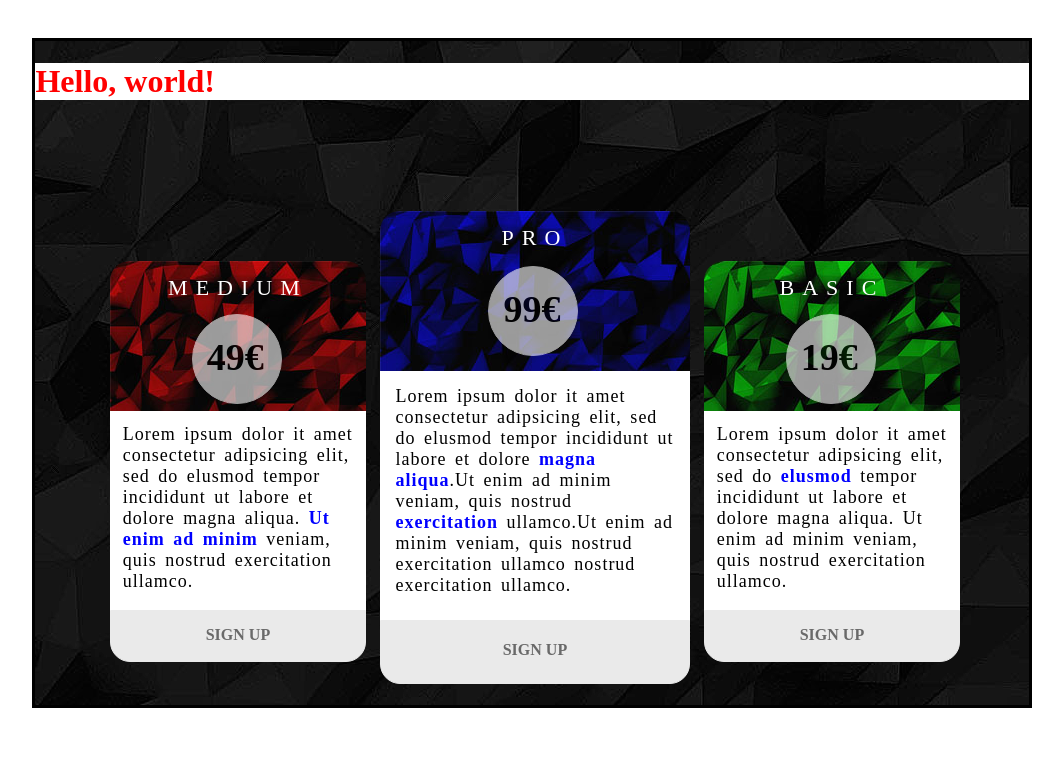
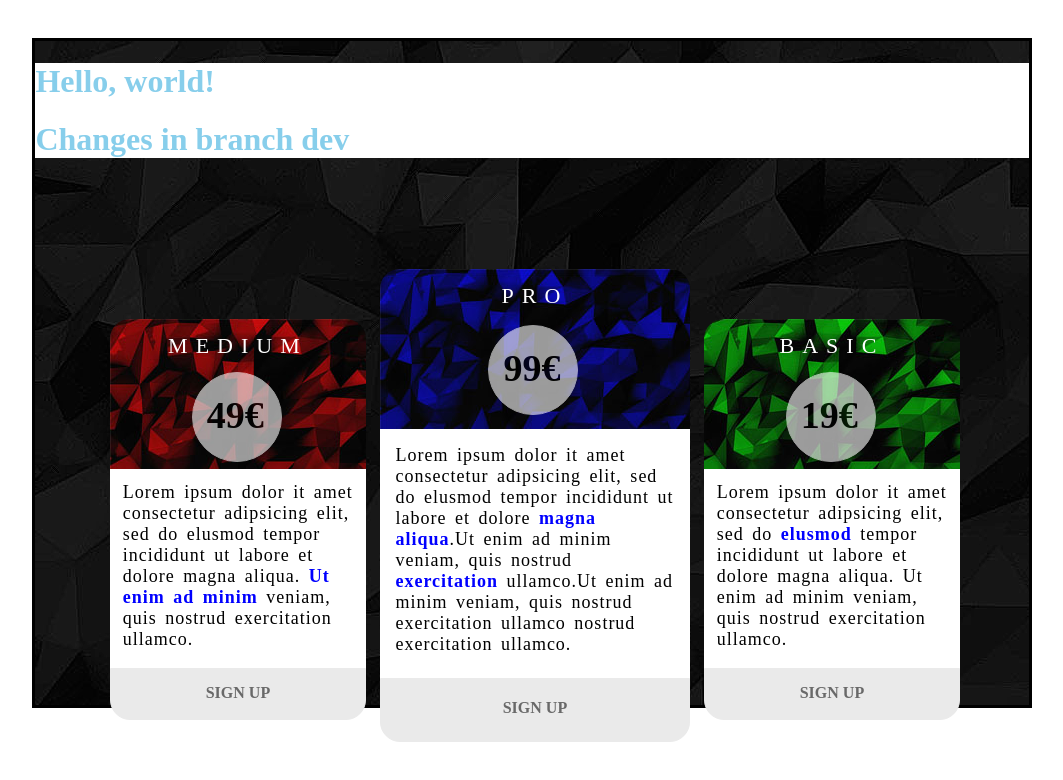
Before and after one commit to anna7777/lab1git, a plain HTML site: page index.html in a window 1280 px wide. Shown: the whole page, without its empty margins (6-1069 px from the left). Drawn offline with Linux system fonts and the light colour scheme.

Commit message:
second commit

```diff
--- a/index.html
+++ b/index.html
@@ -9,6 +9,7 @@
 <div class = "main">
 	<div id = "lab1">
 		<h1>Hello, world! </h1>
+		<h1>Changes in branch dev</h1>
 	</div>
 	<div class = "block smaller left">
 
--- a/style.css
+++ b/style.css
@@ -7,7 +7,7 @@ div{
 }
 
 #lab1{
-	color:red;
+	color:skyblue;
 	background:white;
 }
 
```
